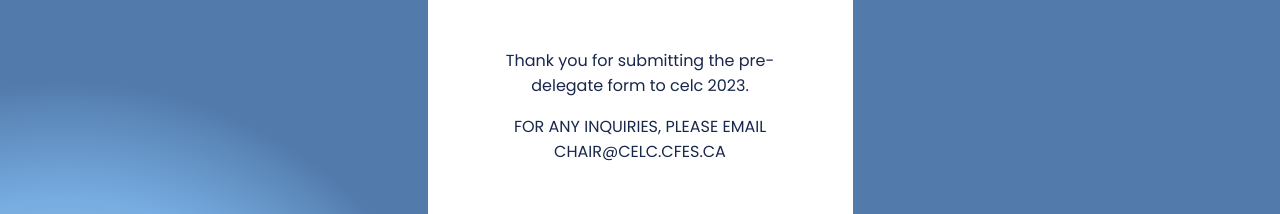
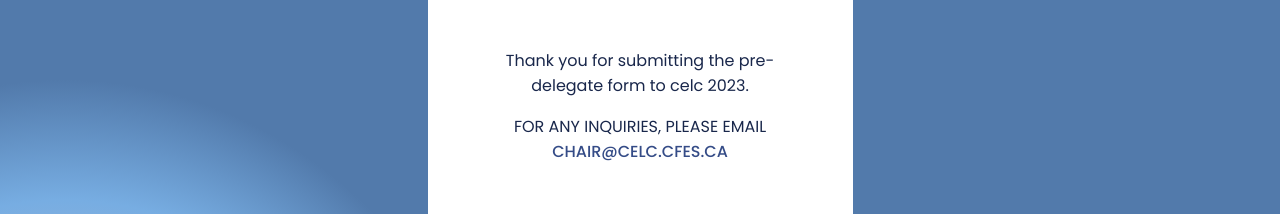
Before and after one commit to CELC2023/pre-delegate-form, a React (Create React App) app: page /predelegate/complete in a window 1280 px wide. Shown: the top 214 px of the page. Built offline with nearby package versions, Linux system fonts and the light colour scheme; no server answers.

Commit message:
feat: update email links in translations

```diff
--- a/src/locales/en/pre-delegate.json
+++ b/src/locales/en/pre-delegate.json
@@ -10,9 +10,9 @@
 	"info-confirm-pre": "Thank you for submitting the pre-delegate form to celc 2023. ",
 	"info-confirm-school": "I understand that by submitting this form I am committing to sending {{delegateNumber}} delegates to CELC 2023 FROM {{schoolName}}",
 	"info-description-pre": "In this form, please outline how many delegates you are expecting to send to the CELC 2023. The purpose of this form is to get a more accurate estimate of how many attendees we can expect for planning.\n",
-	"info-email-chair": "Please email chair@celc.cfes.ca",
+	"info-email-chair": "Please email <1>chair@celc.cfes.ca</1>",
 	"info-enter-text": "Enter Text",
-	"info-inquiries": "FOR ANY INQUIRIES, PLEASE EMAIL CHAIR@CELC.CFES.CA",
+	"info-inquiries": "FOR ANY INQUIRIES, PLEASE EMAIL <1>CHAIR@CELC.CFES.CA</1>",
 	"info-more-delegates": "Sending more than 10 Delegates?",
 	"question-delegate-count": "How many delegates are representing your School / Organization?",
 	"text-download-package": "DOWNLOAD PACKAGE",
--- a/src/locales/fr/pre-delegate.json
+++ b/src/locales/fr/pre-delegate.json
@@ -10,9 +10,9 @@
 	"info-confirm-pre": "Merci pour votre soumission du formulaire pre-délégué(e)s pour CCLI 2023.",
 	"info-confirm-school": "Je comprends qu'en soumettant ce formulaire, je m'engage à envoyer {{delegateNumber}} délégués spécifié au CCLI 2022 de {{schoolName}}",
 	"info-description-pre": "Sur ce formulaire, déclarer combien de délégué(e)s vous anticiper envoyer à CCLI 2023.",
-	"info-email-chair": "S'il vous plait contactez chair@celc.cfes.ca",
+	"info-email-chair": "S'il vous plait contactez <1>chair@celc.cfes.ca</1>",
 	"info-enter-text": "Texte ici",
-	"info-inquiries": "POUR TOUTES QUESTIONS, CONTACTEZ CHAIR@CELC.CFES.CA",
+	"info-inquiries": "POUR TOUTES QUESTIONS, CONTACTEZ <1>CHAIR@CELC.CFES.CA</1>",
 	"info-more-delegates": "Amenez-vous plus de 10 délégué(e)s?",
 	"question-delegate-count": "Combien de délégué(e)s représentera votre école/organisation?",
 	"text-download-package": "TÉLÉCHARGÉE ICI",
@@ -20,7 +20,7 @@
 	"text-language": "Langage ",
 	"text-language-name": "FRANÇAIS",
 	"text-next": "PROCHAINE",
-	"text-personal": "INFORMATIONS PERSONNELLES ",
+	"text-personal": "INFORMATIONS PERSONNELLES",
 	"text-previous": "PRÉCÉDENT",
 	"text-start": "COMMENCER ",
 	"text-yes": "oui",
--- a/src/pages/CompleteForm.tsx
+++ b/src/pages/CompleteForm.tsx
@@ -1,5 +1,5 @@
 import React from "react";
-import { useTranslation } from "react-i18next";
+import { Trans, useTranslation } from "react-i18next";
 import Footer from "../components/Footer";
 import Mountains from "../images/mountains-light.svg";
 import './Page.scss';
@@ -16,7 +16,7 @@ const CompleteForm: React.FC = () => {
                 <div className="form-content">
                     <div className="form-fields">
                         <p>{t('info-confirm-pre')}</p>
-                        <p>{t('info-inquiries')}</p>
+                        <p><Trans i18nKey={'info-inquiries'}>FOR ANY INQUIRIES, PLEASE EMAIL <a href="mailto:chair@celc.cfes.ca">CHAIR@CELC.CFES.CA</a></Trans></p>
                     </div>
                 </div>
             </div>
```
